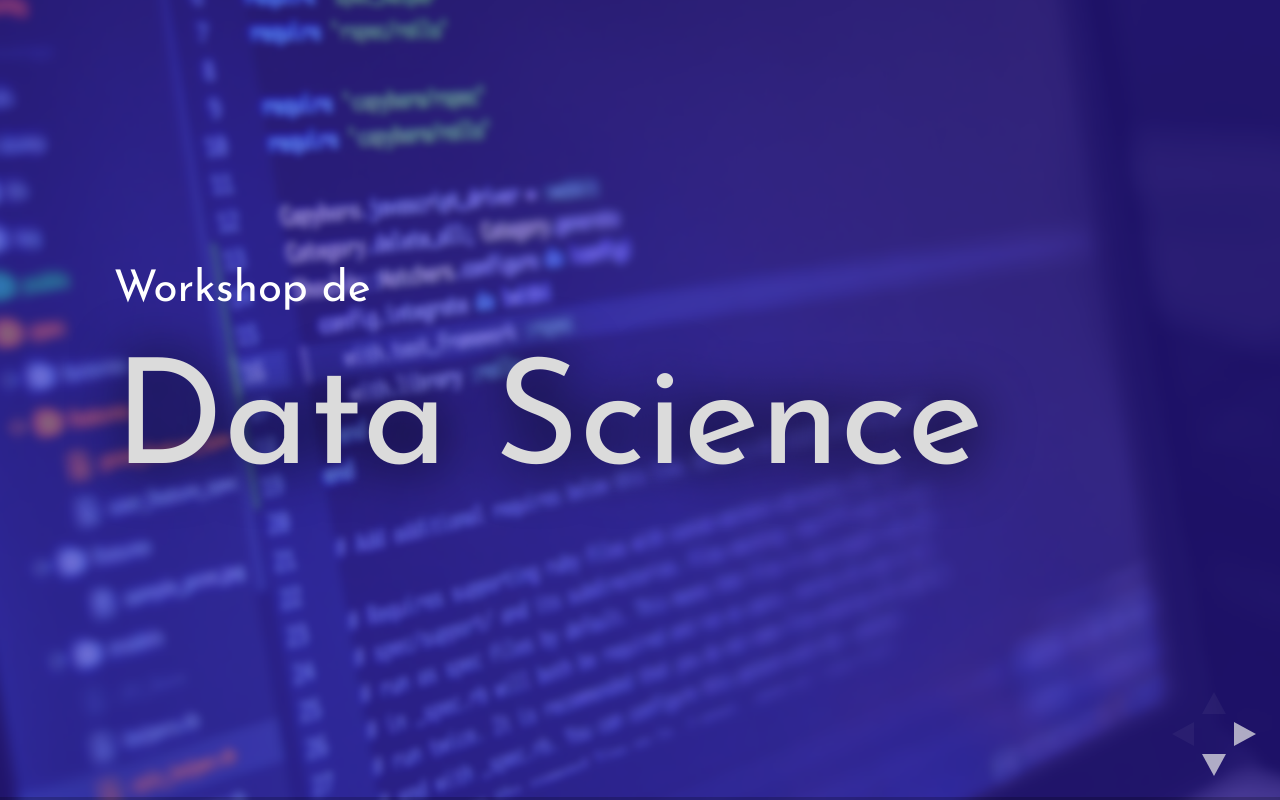
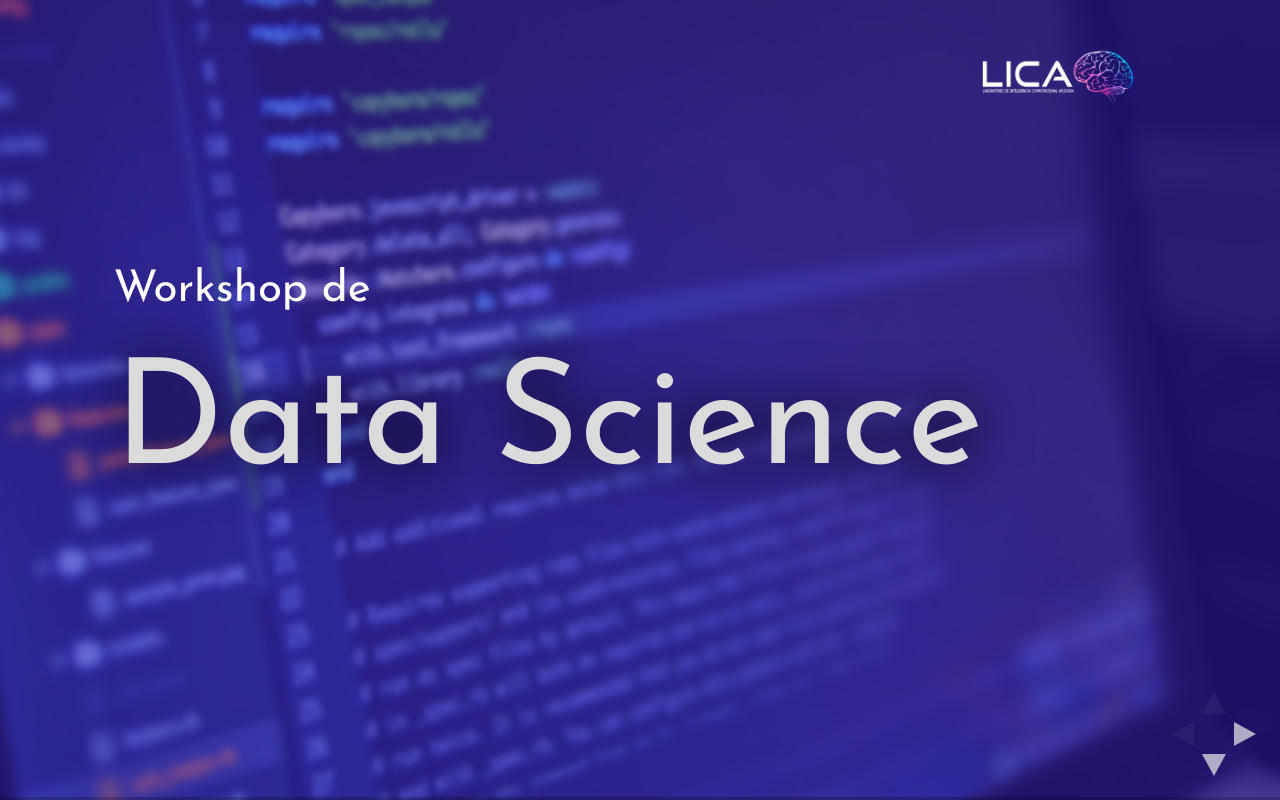
Before and after one commit to luiseduardogfranca/workshop_data_science, a plain HTML site: page index.html in a window 1280 px wide. Drawn offline with Linux system fonts and the light colour scheme; a web font is replaced by a local one.

Commit message:
update presentation logo

```diff
--- a/index.html
+++ b/index.html
@@ -67,6 +67,13 @@
         display: inline-block !important;
         width: 150px !important;
       }
+
+      .img-header{
+        position: fixed !important;
+        top: 0px !important;
+        right: 0px !important;
+      }
+
     </style>
 
   </head>
@@ -74,6 +81,8 @@
   <body>
     <div class="reveal">
       <div class="slides">
+
+        <img class="img-header" src="./images/LICA.png" width="200">
 
         <section data-background-image="./images/background-slide2.png">
 
```
Also changed, not shown: images/LICA.png (added).
